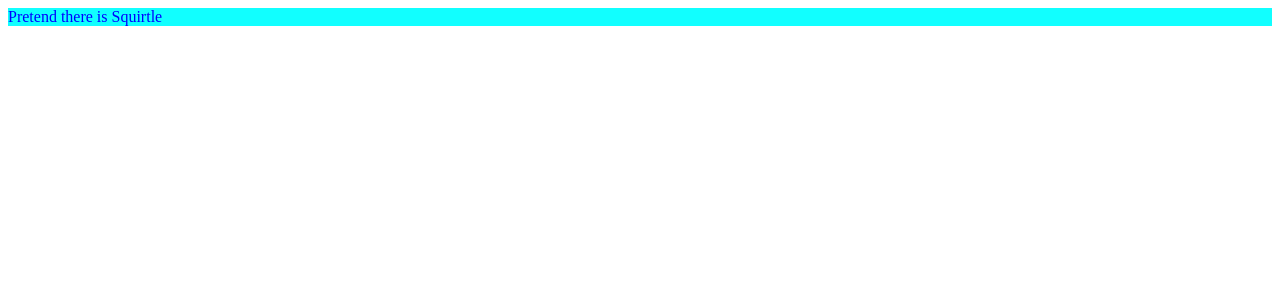
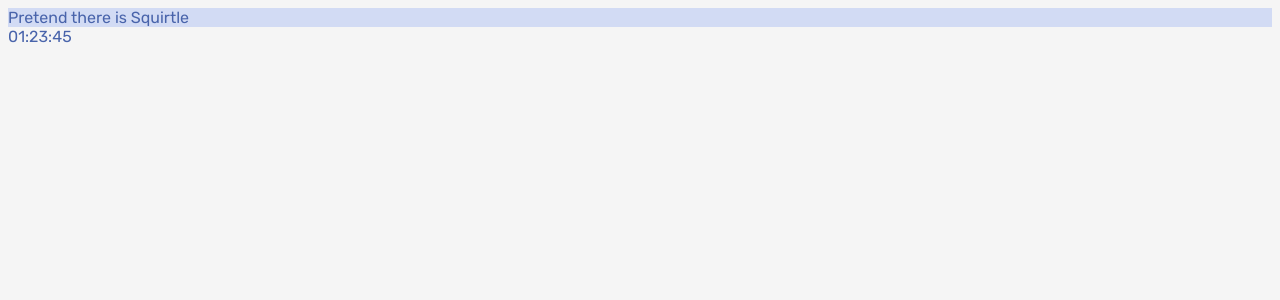
Before and after one commit to syl-mochi/PokeTimer, a React (Create React App) app in the folder client/: page / in a window 1280 px wide. Shown: the top 300 px of the page. Built offline with nearby package versions, Linux system fonts and the light colour scheme.

Commit message:
Add global font and colors and init Countdown component

```diff
--- a/client/src/App.js
+++ b/client/src/App.js
@@ -1,7 +1,14 @@
 import styles from "./App.module.css";
 
+import Countdown from "./components/Countdown/Countdown";
+
 function App() {
-    return <div className={styles.example}>Pretend there is Squirtle</div>;
+    return (
+        <>
+            <div className={styles.example}>Pretend there is Squirtle</div>
+            <Countdown />
+        </>
+    );
 }
 
 export default App;
--- a/client/src/App.module.css
+++ b/client/src/App.module.css
@@ -1,6 +1,6 @@
-/* Setting styles that will be scoped to the App component and its children */
+/* Set styles that will be scoped to the App component and its children here */
 
 .example {
-    color: blue;
-    background-color: #11ffff;
+    color: var(--primary-color, green);
+    background-color: var(--secondary-color, lightgreen);
 }
--- /dev/null
+++ b/client/src/components/Countdown/Countdown.js
@@ -0,0 +1,8 @@
+import React from "react";
+import styles from "./Countdown.module.css";
+
+function Countdown() {
+    return <div className={styles.wrapper}>01:23:45</div>;
+}
+
+export default Countdown;
--- /dev/null
+++ b/client/src/components/Countdown/Countdown.module.css
@@ -0,0 +1,3 @@
+.wrapper {
+    color: var(--primary-color);
+}
--- /dev/null
+++ b/client/src/components/Countdown/index.js
@@ -0,0 +1,2 @@
+export * from "./Countdown";
+export { default } from "./Countdown";
--- a/client/src/global.css
+++ b/client/src/global.css
@@ -1 +1,19 @@
-/* Setting global styles, fonts, etc. */
+@import url("https://fonts.googleapis.com/css2?family=Rubik:ital,wght@0,300;0,400;0,500;0,700;1,300;1,400;1,500;1,700&display=swap");
+
+/* Set global styles, fonts, etc. here */
+
+:root {
+    --main-bg-color: whitesmoke;
+    --primary-color: #4964ab;
+    --secondary-color: #d2dbf4;
+    --gray-darkest: #333333;
+    --gray-darker: #666666;
+    --gray-regular: #999999;
+    --gray-lighter: #cccccc;
+    --gray-lightest: #eeeeee;
+}
+
+body {
+    background-color: var(--main-bg-color, whitesmoke);
+    font-family: "Rubik", sans-serif;
+}
```
